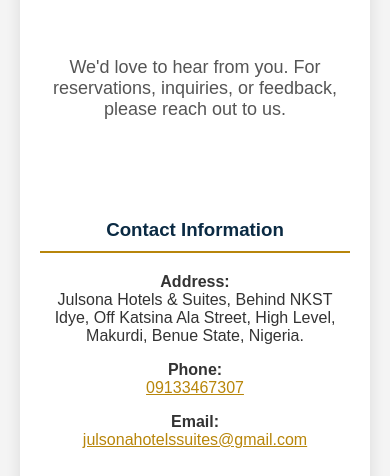
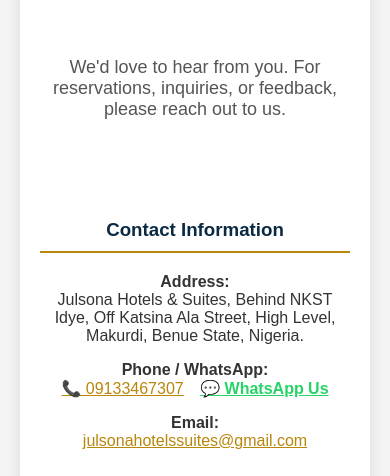
Before and after one commit to Ayar20/julsona-hotel-app, a website: page contact.html in a window 390 px wide. Shown: the part 288-764 px from the top of the page. Drawn offline with Linux system fonts and the light colour scheme.

Commit message:
Add WhatsApp link alongside phone number in contact page

```diff
--- a/contact.html
+++ b/contact.html
@@ -38,7 +38,10 @@
                 <div class="contact-info">
                     <h3 style="color: #0a2a43; border-bottom: 2px solid #b8860b; padding-bottom: 10px; margin-bottom: 20px;">Contact Information</h3>
                     <p><strong>Address:</strong><br> Julsona Hotels & Suites, Behind NKST Idye, Off Katsina Ala Street, High Level, Makurdi, Benue State, Nigeria.</p>
-                    <p><strong>Phone:</strong><br> <a href="tel:09133467307" style="color: #b8860b;">09133467307</a></p>
+                    <p><strong>Phone / WhatsApp:</strong><br>
+                        <a href="tel:09133467307" style="color: #b8860b; margin-right: 12px;">📞 09133467307</a>
+                        <a href="https://wa.me/2349133467307" target="_blank" style="color: #25D366; font-weight: 600;">💬 WhatsApp Us</a>
+                    </p>
                     <p><strong>Email:</strong><br> <a href="mailto:julsonahotelssuites@gmail.com" style="color: #b8860b;">julsonahotelssuites@gmail.com</a></p>
 
                     <h3 style="margin-top: 30px; color: #0a2a43; border-bottom: 2px solid #b8860b; padding-bottom: 10px; margin-bottom: 20px;">Find Us On The Map</h3>
```
